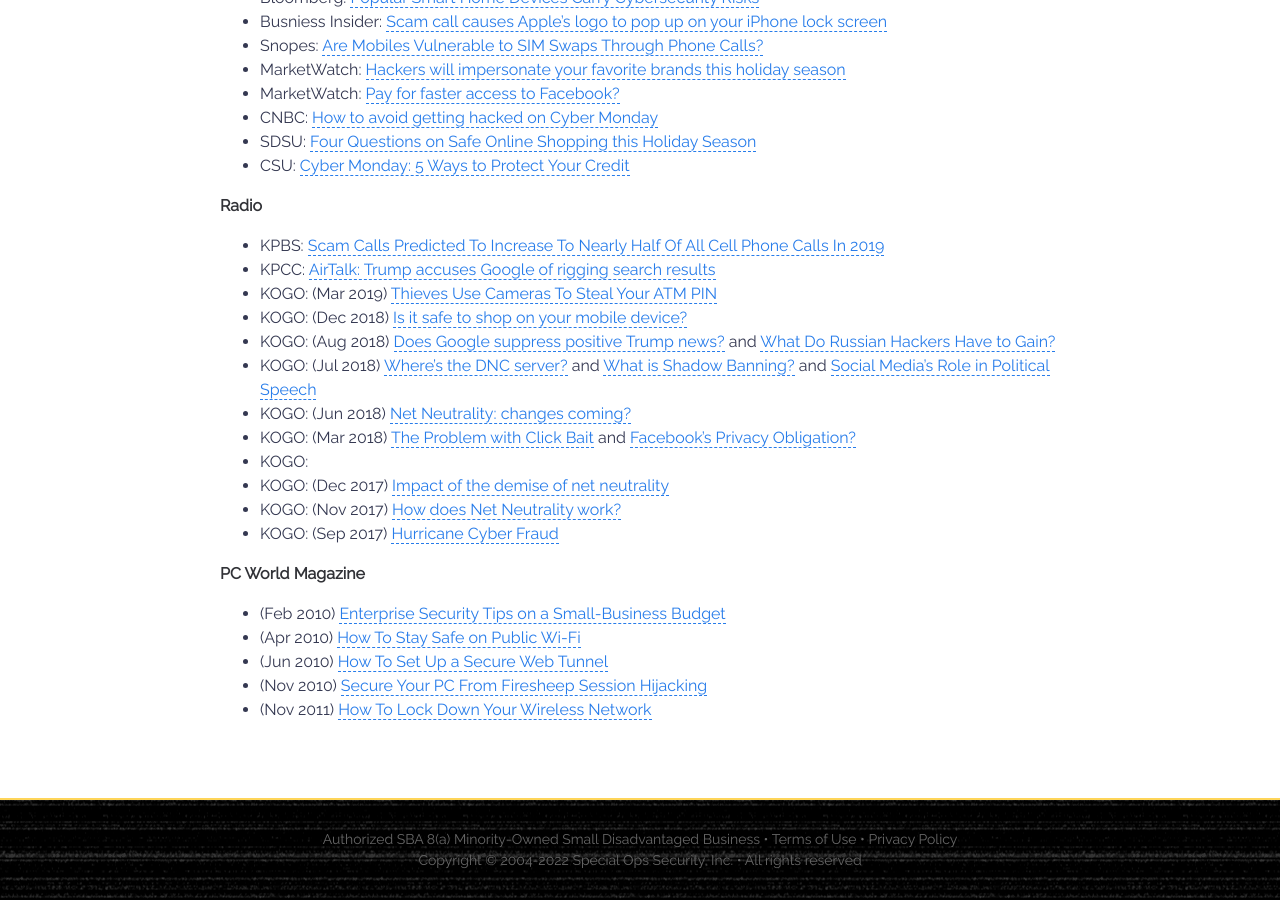
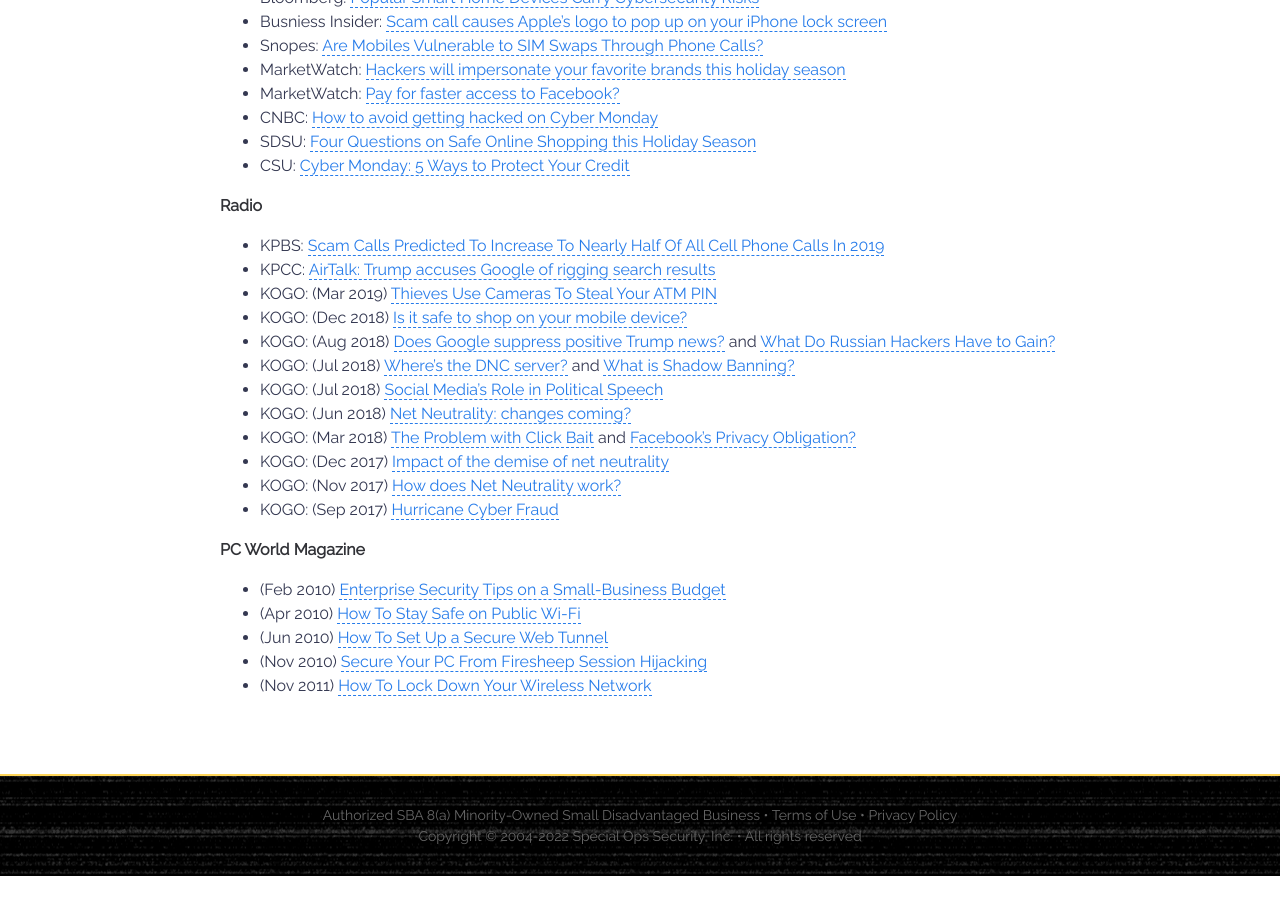
Before and after one commit to specialopssecurity/specialopssecurity.github.io, a Jekyll site: the page built from andres.md, in a window 1280 px wide and 900 px high, scrolled down 2328 px. Built offline with Jekyll 4.4.1, drawn with Linux system fonts in a browser that asks for light colours; after the commit the page ends 3204 px from its top, so only the background shows below that.

Commit message:
Update andres.md

```diff
--- a/andres.md
+++ b/andres.md
@@ -71,10 +71,10 @@
 * KOGO: (Mar 2019) [Thieves Use Cameras To Steal Your ATM PIN](https://youtube.com/watch?v=zUSSTLjJVfw){:target="_blank"}
 * KOGO: (Dec 2018) [Is it safe to shop on your mobile device?](https://youtube.com/watch?v=s51lesJ6vE0){:target="_blank"}
 * KOGO: (Aug 2018) [Does Google suppress positive Trump news?](https://youtube.com/watch?v=da0AVDcamEU){:target="_blank"} and [What Do Russian Hackers Have to Gain?](https://youtube.com/watch?v=q0YGmdZYBWc){:target="_blank"}
-* KOGO: (Jul 2018) [Where's the DNC server?](https://youtube.com/watch?v=ILWngij5mbI){:target="_blank"} and [What is Shadow Banning?](https://youtube.com/watch?v=Sb0I8cONoTg){:target="_blank"} and [Social Media's Role in Political Speech](https://youtube.com/watch?v=hwq49Lqf6OU){:target="_blank"}
+* KOGO: (Jul 2018) [Where's the DNC server?](https://youtube.com/watch?v=ILWngij5mbI){:target="_blank"} and [What is Shadow Banning?](https://youtube.com/watch?v=Sb0I8cONoTg){:target="_blank"}
+* KOGO: (Jul 2018) [Social Media's Role in Political Speech](https://youtube.com/watch?v=hwq49Lqf6OU){:target="_blank"}
 * KOGO: (Jun 2018) [Net Neutrality: changes coming?](https://youtube.com/watch?v=Zm65E25rn_Q){:target="_blank"}
 * KOGO: (Mar 2018) [The Problem with Click Bait](https://youtube.com/watch?v=pRCIS6OdGlk){:target="_blank"} and [Facebook's Privacy Obligation?](https://youtube.com/watch?v=Qr6M0vUVzGo){:target="_blank"}
-* KOGO:
 * KOGO: (Dec 2017) [Impact of the demise of net neutrality](https://youtube.com/watch?v=YgYfibhHZGs){:target="_blank"}
 * KOGO: (Nov 2017) [How does Net Neutrality work?](https://youtube.com/watch?v=Ov--OKcsQe0){:target="_blank"}
 * KOGO: (Sep 2017) [Hurricane Cyber Fraud](https://youtube.com/watch?v=yVgptiMu9Xk){:target="_blank"}
```
